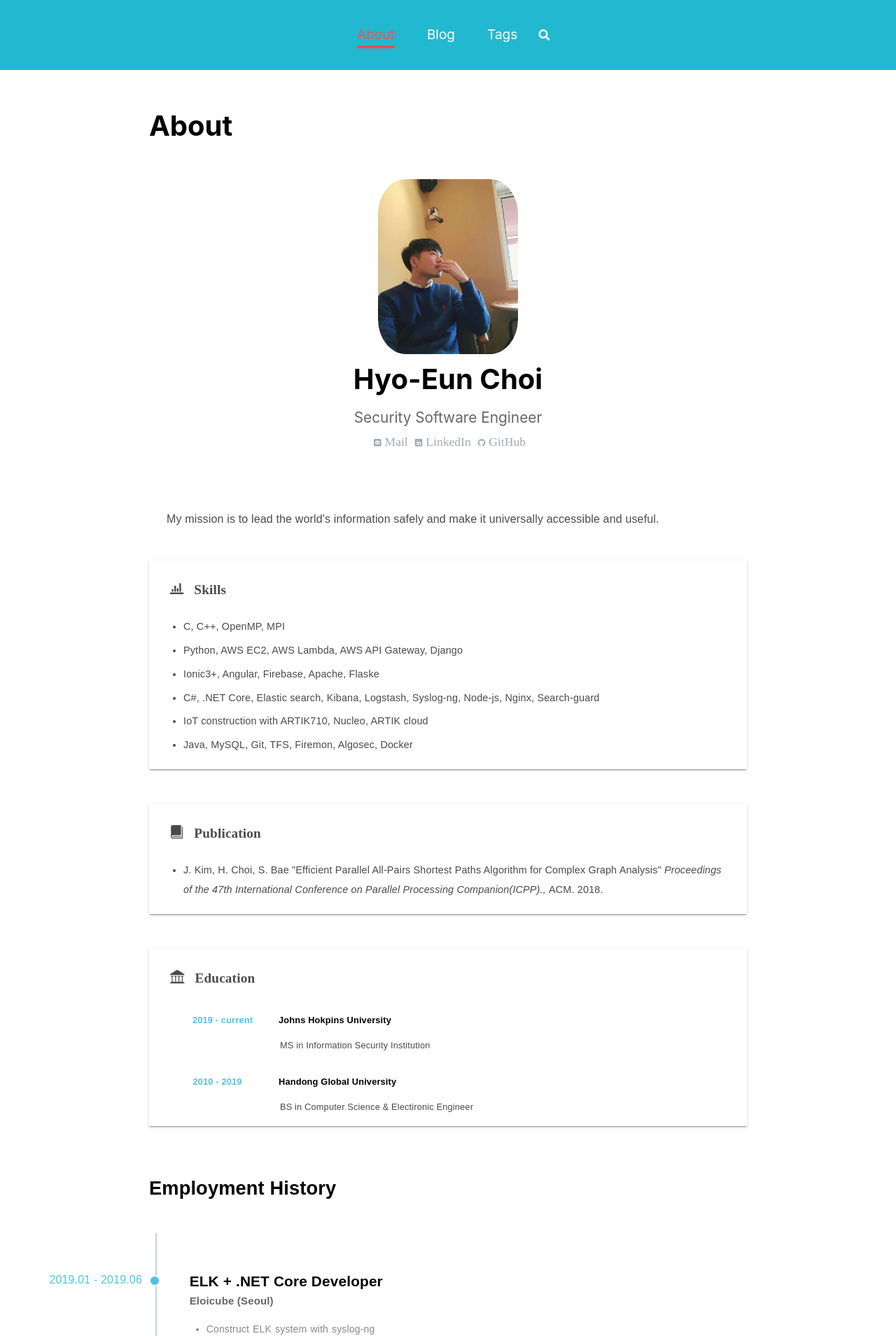
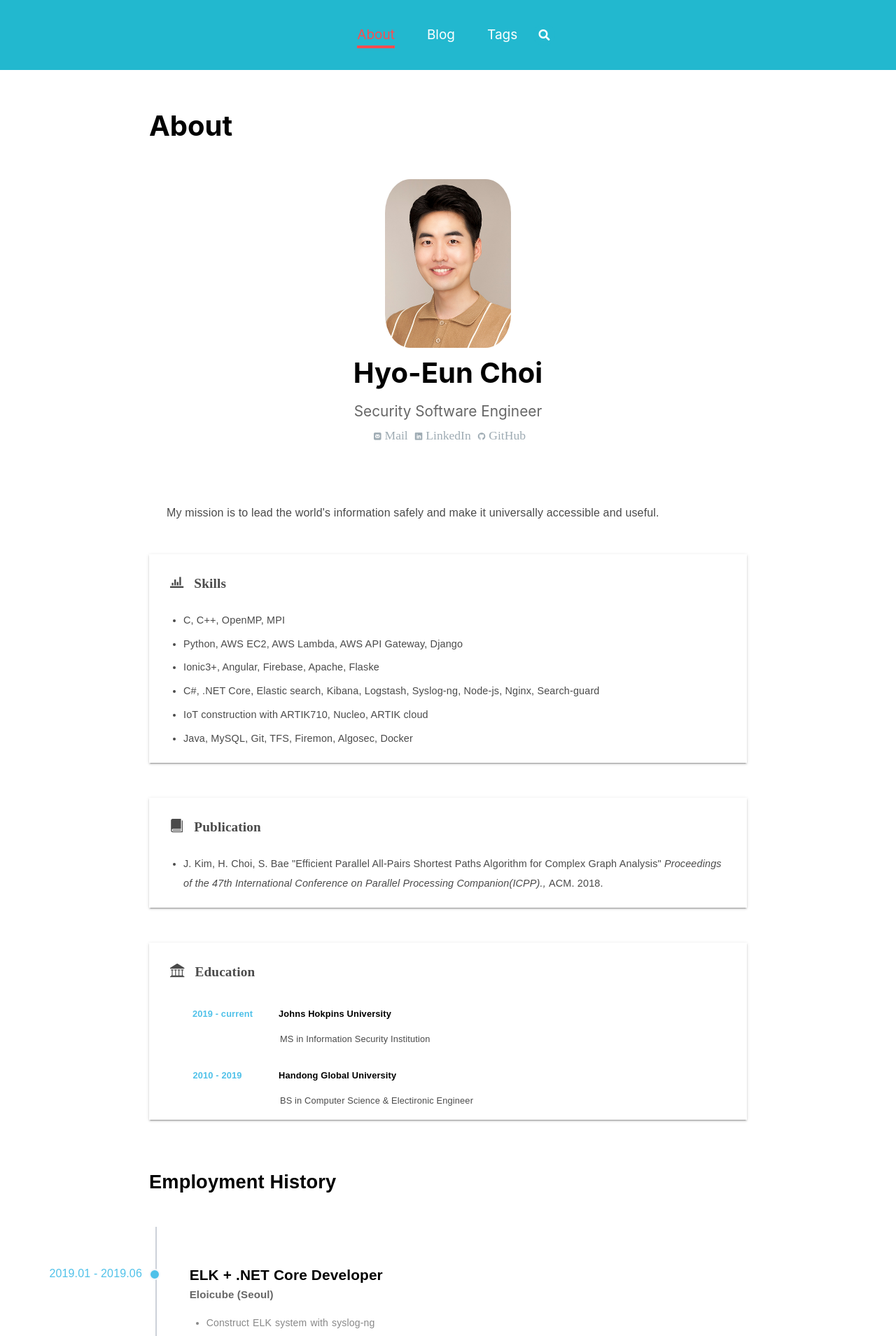
Before and after one commit to adonaiOhesed/adonaiohesed.github.io, a Jekyll site: the page built from about.md, in a window 1280 px wide. Shown: the top 1909 px of the page at 70% size. Built offline with Jekyll 4.4.1, drawn with Linux system fonts in a browser that asks for light colours; nearby versions of some CDN libraries; some web fonts are replaced; comment, search, counter and statistics services are not loaded.

Commit message:
프로필 사진 변경

```diff
--- a/about.md
+++ b/about.md
@@ -8,7 +8,7 @@ key: page-about
 
 <section class="cv-author-profile" itemprop="author" itemscope itemtype="http://schema.org/Person">
 	<div class="author-info">
-	<img src="{{author.picture}}" style="width:200px; height:250px; border-radius: 20%;">
+	<img src="{{author.picture}}" style="width:180px; border-radius: 20%;">
 		<h1 class="author-title" itemprop="name" style="border-bottom-width:0; margin:0;">{{author.name}}</h1>
 		{% if author.bio %} <h2 class="author-bio" itemprop="description" style="border-bottom-width:0; margin:0;">{{author.bio}}</h2> {% endif %}
 		<div class="author-meta">
```
Also changed, not shown: assets/profile_photo.jpg.
